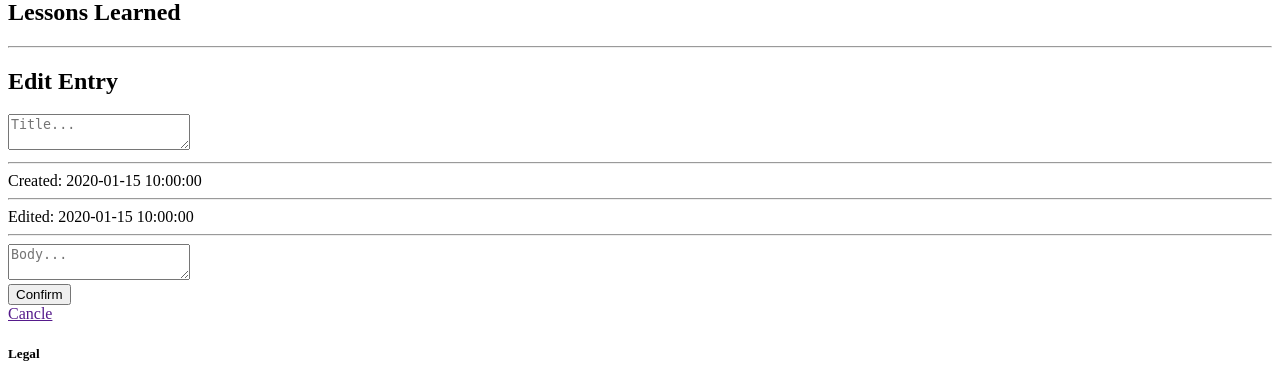
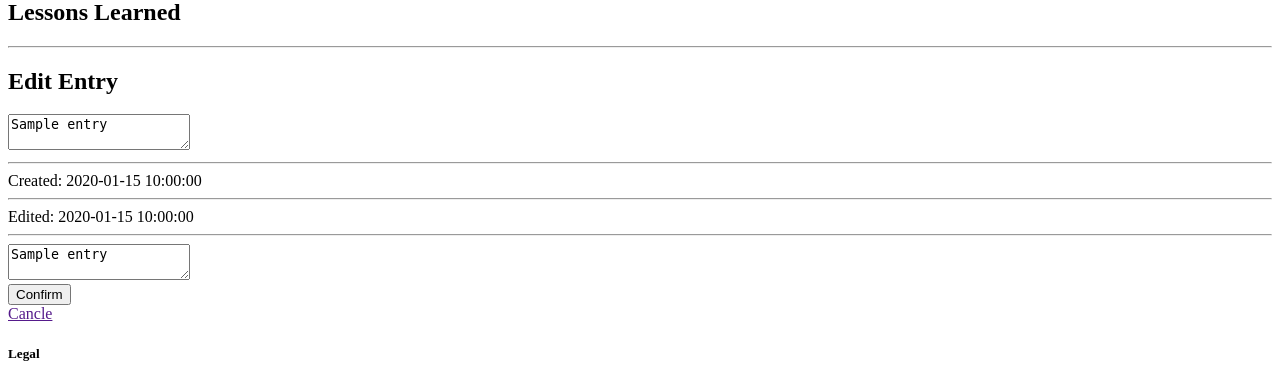
Before and after one commit to CaHudson94/pyramid-learning-journal, a Python web app: template pyramid_learning_journal/pyramid_learning_journal/templates/edit_entry.jinja2 in a window 1280 px wide. Shown: the part 297-662 px from the top of the page. Run offline with Jinja, Linux system fonts and the light colour scheme; the template is opened without the code that fills it: most values are stand-ins (such as "Sample title", 1, 10 or a date in 2020).

Commit message:
darren found a bug in my shit.

```diff
--- a/pyramid_learning_journal/pyramid_learning_journal/templates/edit_entry.jinja2
+++ b/pyramid_learning_journal/pyramid_learning_journal/templates/edit_entry.jinja2
@@ -9,13 +9,13 @@
               <div class="large-6 columns"><h2>Edit Entry</h2></div>
               <form method="POST">
                 <input type="hidden" name="csrf_token" value="{{ request.session.get_csrf_token() }}" />
-                <div class="titlearea"><textarea name="title" placeholder="Title..." value="{{entry.title}}"></textarea></div>
+                <div class="titlearea"><textarea name="title" placeholder="Title...">{{entry.title}}</textarea></div>
                 <hr>
                 <div class="infoarea" name="creation_date">Created: {{entry.creation_date}}</div>
                 <hr>
                 <div class="infoarea" name="edit_date">Edited: {{entry.edit_date}}</div>
                 <hr>
-                <div class="bodyarea"><textarea name="body" placeholder="Body..." value="{{entry.body}}"></textarea></div>
+                <div class="bodyarea"><textarea name="body" placeholder="Body...">{{entry.title}}</textarea></div>
                 <input type="submit" value="Confirm">
               </form>
               <div class="button Cancle"><a href="{{request.route_url('home')}}">Cancle</a></div>
```
